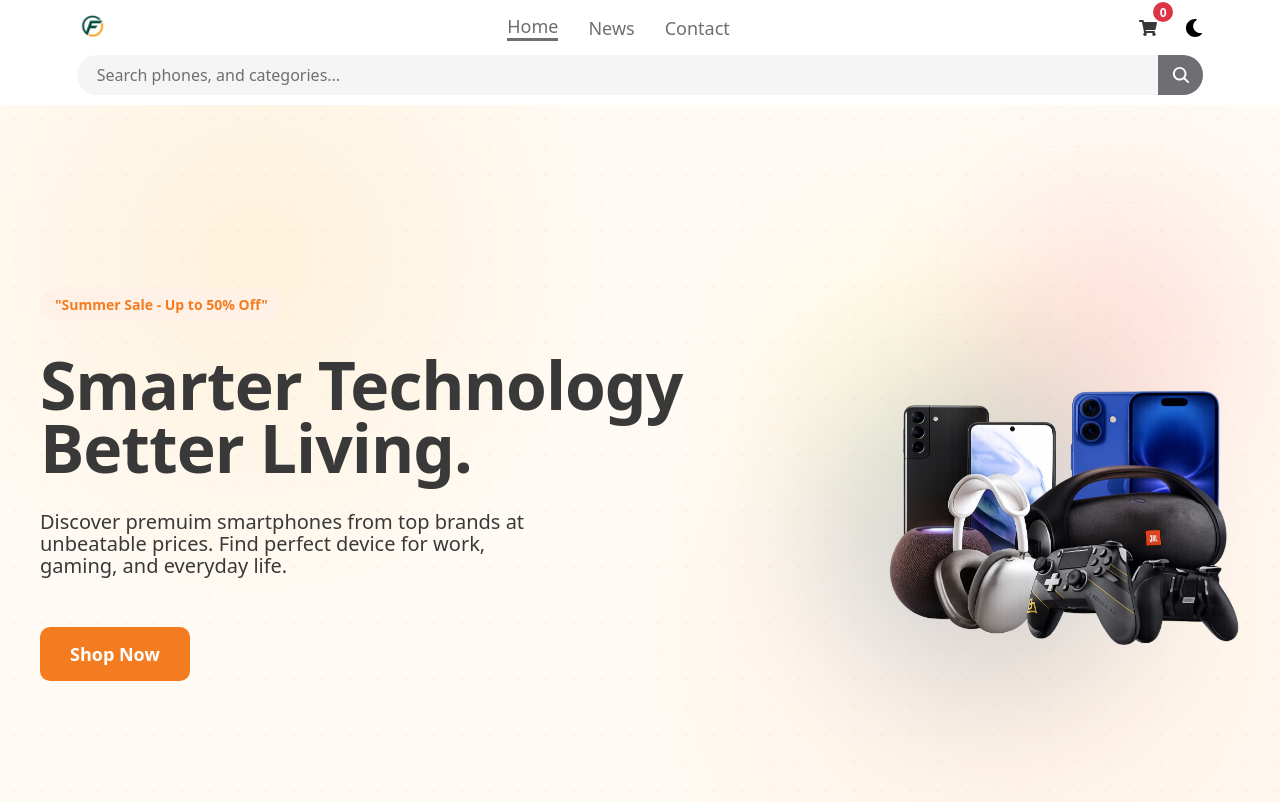
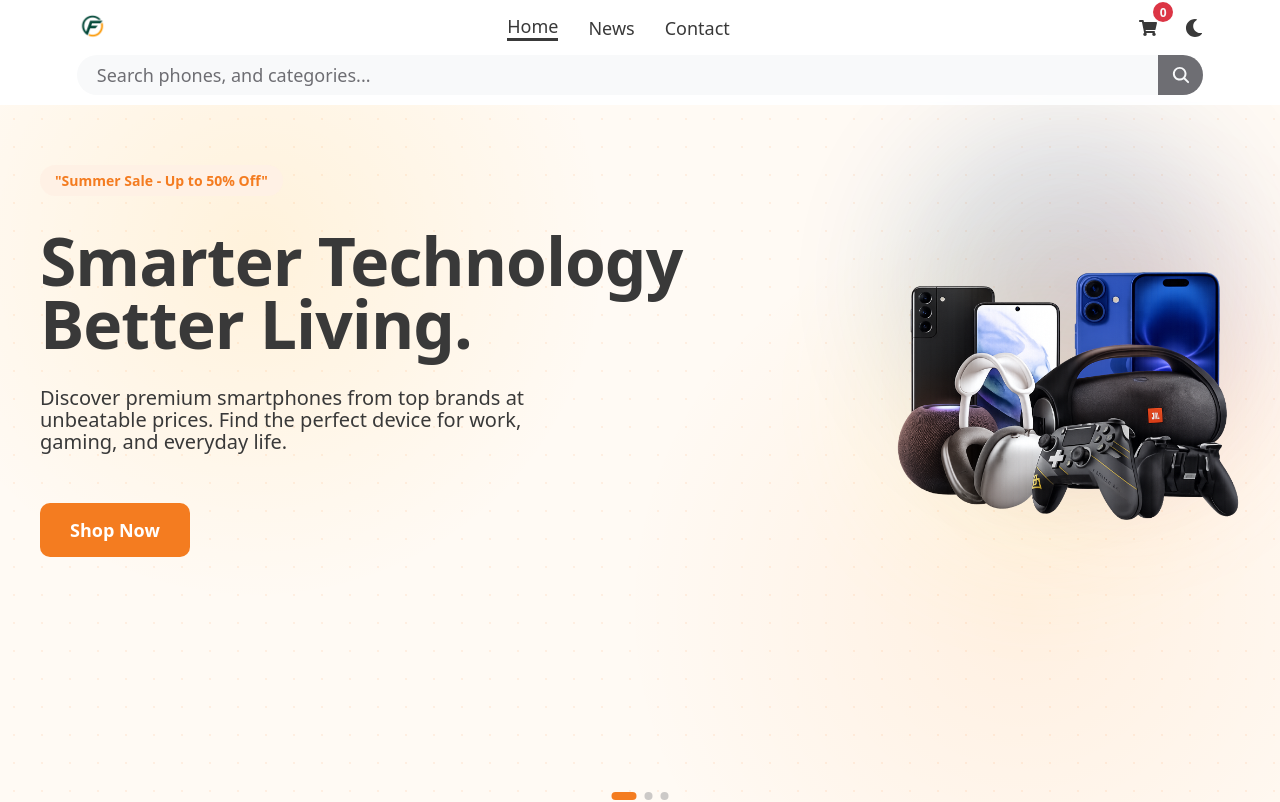
Before and after one commit to Immanuelchika099/phone-hub, a React (Vite) app: page / in a window 1280 px wide. Shown: the top 802 px of the page. Built offline with nearby package versions, Linux system fonts and the light colour scheme.

Commit message:
workflow

```diff
--- a/src/components/Hero.css
+++ b/src/components/Hero.css
@@ -1,6 +1,8 @@
 .hero-container{
     width: 100%;
-    height: 95vh;
+    height: auto;
+    min-height: 90vh;
+    padding: 6rem 2rem 8rem;
     background-color: var(--hero-background);
     overflow: visible;
     background-image:
@@ -25,10 +27,75 @@
         28px 28px;
 
     position: relative;
-
     transition: background-color .4s ease;
 }
+.hero-content{
+    position: relative;
+    z-index: 5;
+}
 
+
+.hero-image-wrapper{
+    position: relative;
+    display: flex;
+    align-items: center;
+    justify-content: center;
+    z-index: 2;
+}
+
+/* ==================================================
+   HERO SLIDER DOTS
+================================================== */
+
+.hero-dots{
+    position: absolute;
+
+    bottom: 2.5rem;
+    left: 50%;
+
+    transform: translateX(-50%);
+
+    display: flex;
+    align-items: center;
+
+    gap: .8rem;
+
+    z-index: 20;
+}
+
+
+.hero-dot{
+    width: .8rem;
+    height: .8rem;
+
+    padding: 0;
+
+    border: none;
+
+    border-radius: 50%;
+
+    background: var(--secondary-color);
+
+    opacity: .35;
+
+    cursor: pointer;
+
+    transition:
+        width .3s ease,
+        opacity .3s ease,
+        transform .3s ease;
+}
+
+
+.hero-dot.active{
+    width: 2.5rem;
+
+    border-radius: 999px;
+
+    opacity: 1;
+
+    background: var(--primary-color-light);
+}
 
 .heroFlex{
     max-width: 120rem;
@@ -292,7 +359,8 @@
 @media (max-width: 576px){
 
     .hero-container{
-        padding: 4rem 1.8rem;
+        min-height: 90vh;
+        padding: 4rem 1.8rem 7rem;
     }
 
     .summerTx{
--- a/src/components/Hero.jsx
+++ b/src/components/Hero.jsx
@@ -1,47 +1,242 @@
 import heroTechImg from "../assets/phones/heroImg.png";
-import "../components/Hero.css"
-import { motion } from "framer-motion"
+import "../components/Hero.css";
+import { motion, AnimatePresence } from "framer-motion";
+import { useEffect, useState } from "react";
 
-function Hero(){
-    return(
+function Hero() {
+
+    const [currentSlide, setCurrentSlide] = useState(0);
+
+    const slides = [
+        {
+            tag: '"Summer Sale - Up to 50% Off"',
+            title: (
                 <>
+                    Smarter Technology <br />
+                    Better Living.
+                </>
+            ),
+            text:
+                "Discover premium smartphones from top brands at unbeatable prices. Find the perfect device for work, gaming, and everyday life.",
+            button: "Shop Now",
+            image: heroTechImg,
+        },
+
+        {
+            tag: '"Latest Technology"',
+            title: (
+                <>
+                    Upgrade Your <br />
+                    Everyday.
+                </>
+            ),
+            text:
+                "Explore powerful smartphones designed to keep up with your lifestyle, work, entertainment, and everything in between.",
+            button: "Explore Phones",
+            image: heroTechImg,
+        },
+
+        {
+            tag: '"Built For You"',
+            title: (
+                <>
+                    Find Your <br />
+                    Perfect Phone.
+                </>
+            ),
+            text:
+                "From powerful Android devices to the latest iPhones, discover technology that fits your style and your needs.",
+            button: "View Collection",
+            image: heroTechImg,
+        },
+    ];
+
+
+    // AUTOMATIC SLIDER
+    useEffect(() => {
+
+        const interval = setInterval(() => {
+
+            setCurrentSlide((prev) =>
+                (prev + 1) % slides.length
+            );
+
+        }, 8000);
+
+        return () => clearInterval(interval);
+
+    }, [slides.length]);
+
+
+    const slide = slides[currentSlide];
+
+
+    return (
+        <>
+
             <main className="hero-container">
-            <div className="heroFlex">
+
+                <AnimatePresence mode="wait">
+
                     <motion.div
-                    initial={{ opacity: 0, y: -80 }}
-                    animate={{ opacity: 1, y: 0 }}
-                    transition={{ duration: 0.8 }}
-                >
-                    <p className="summerTx">"Summer Sale - Up to 50% Off"</p>
-                    <h1 className="heroH1"> Smarter Technology <br />Better Living.</h1>
-                    <p className="heroText">
-                        Discover premuim smartphones from top brands at unbeatable prices.
-                        Find perfect device for work, gaming, and everyday life.
-                    </p>
-                    <motion.button className="shopNow btn"
-                        initial={{ opacity: 0, scale: 0.8 }}
-                        animate={{ opacity: 1, scale: 1 }}
-                        transition={{ duration: 0.4, delay: 0.5 }}
-                        whileHover={{ scale: 1.05 }} whileTap={{ scale: 0.95 }}
-                    >
-                        Shop Now
-                    </motion.button>
-                </motion.div>
-                <motion.div
+                        key={currentSlide}
+                        className="heroFlex"
+
                         initial={{ opacity: 0, x: 80 }}
                         animate={{ opacity: 1, x: 0 }}
-                    transition={{ duration: 0.8, delay: 0.2 }}
+                        exit={{ opacity: 0, x: -80 }}
+
+                        transition={{ duration: 0.6 }}
                     >
-                    <img className="heroTechImg" src= { heroTechImg }  alt="Tech Products" />
+
+                        {/* LEFT CONTENT */}
+
+                        <div className="hero-content">
+
+                            <motion.p
+                                className="summerTx"
+                                initial={{ opacity: 0, y: -30 }}
+                                animate={{ opacity: 1, y: 0 }}
+                                transition={{ duration: 0.5 }}
+                            >
+                                {slide.tag}
+                            </motion.p>
+
+
+                            <motion.h1
+                                className="heroH1"
+                                initial={{ opacity: 0, y: 30 }}
+                                animate={{ opacity: 1, y: 0 }}
+                                transition={{
+                                    duration: 0.6,
+                                    delay: 0.1
+                                }}
+                            >
+                                {slide.title}
+                            </motion.h1>
+
+
+                            <motion.p
+                                className="heroText"
+                                initial={{ opacity: 0, y: 30 }}
+                                animate={{ opacity: 1, y: 0 }}
+                                transition={{
+                                    duration: 0.6,
+                                    delay: 0.2
+                                }}
+                            >
+                                {slide.text}
+                            </motion.p>
+
+
+                            <motion.button
+                                className="shopNow btn"
+
+                                initial={{
+                                    opacity: 0,
+                                    scale: 0.8
+                                }}
+
+                                animate={{
+                                    opacity: 1,
+                                    scale: 1
+                                }}
+
+                                transition={{
+                                    duration: 0.4,
+                                    delay: 0.3
+                                }}
+
+                                whileHover={{
+                                    scale: 1.05
+                                }}
+
+                                whileTap={{
+                                    scale: 0.95
+                                }}
+                            >
+                                {slide.button}
+                            </motion.button>
+
+                        </div>
+
+
+                        {/* RIGHT IMAGE */}
+
+                        <motion.div
+                            className="hero-image-wrapper"
+
+                            initial={{
+                                opacity: 0,
+                                x: 100
+                            }}
+
+                            animate={{
+                                opacity: 1,
+                                x: 0
+                            }}
+
+                            transition={{
+                                duration: 0.7,
+                                delay: 0.1
+                            }}
+                        >
+
+                            <img
+                                className="heroTechImg"
+                                src={slide.image}
+                                alt="Tech Products"
+                            />
+
                             <div className="blob blob1"></div>
                             <div className="blob blob2"></div>
                             <div className="blob blob3"></div>
+
                         </motion.div>
+
+                    </motion.div>
+
+                </AnimatePresence>
+
+
+                {/* SLIDER DOTS */}
+
+                <div className="hero-dots">
+
+                    {slides.map((_, index) => (
+
+                        <button
+                            key={index}
+                            className={
+                                currentSlide === index
+                                    ? "hero-dot active"
+                                    : "hero-dot"
+                            }
+
+                            onClick={() => setCurrentSlide(index)}
+
+                            aria-label={`Go to slide ${index + 1}`}
+                        />
+
+                    ))}
+
                 </div>
+
             </main>
-        <p className="hero-footerTx">CALL TO ORDER <a className="callNo" href="tel:+2349161229138"> 234 916 122 9138 </a> </p>
+
+
+            <p className="hero-footerTx">
+                CALL TO ORDER{" "}
+                <a
+                    className="callNo"
+                    href="tel:+2349161229138"
+                >
+                    234 916 122 9138
+                </a>
+            </p>
+
         </>
-    )
+    );
 }
 
 export default Hero;
--- a/src/components/Navbar.css
+++ b/src/components/Navbar.css
@@ -4,7 +4,7 @@
     position: sticky;
     top: 0;
     z-index: 1000;
-    background: rgba(255, 255, 255, 0.834);
+    background: var(--navbar-background);
     backdrop-filter: blur(1rem);
 }
 
@@ -46,6 +46,7 @@
     cursor: pointer;
     position: relative;
     z-index: 2001;
+    color: var(--dark-color);
 }
 
 
@@ -61,12 +62,12 @@
 }
 
 .navLinkText {
-    color: var(--secondary-color);
+    color: var(--page-text);
     position: relative;
 }
 
 .navLinkText.active {
-    border-bottom: 3px solid var(--secondary-color);
+    border-bottom: 3px solid var(--page-text);
 }
 
 .navLinkText::after {
@@ -74,7 +75,7 @@
     position: absolute;
     width: 100%;
     height: 3px;
-    background-color: var(--secondary-color);
+    background-color: var(--dark-color);
     border-radius: 10px;
     left: 0;
     bottom: -3px;
@@ -112,44 +113,35 @@
 .search-container {
     width: 100%;
     height: 4rem;
-
     display: flex;
     align-items: center;
-
     overflow: hidden;
     border-radius: 999px;
-
-    background: #f5f5f5;
+    font-size: 1.8rem;
+    background: var(--light-color);
 }
 
 .searchInput {
     flex: 1;
     width: 100%;
-
     border: none;
     outline: none;
     background: transparent;
-
     padding: 1.2rem 2rem;
-
     color: var(--secondary-color);
-    font-size: 1.6rem;
+    font-size: 1.8rem;
     font-weight: inherit;
 }
 
 .search-icon {
     width: 4.5rem;
     height: 100%;
-
     border: none;
     background: var(--secondary-color);
-
-    color: #fefefe;
-
+    color: var(--light-color);
     display: flex;
     align-items: center;
     justify-content: center;
-
     font-size: 2rem;
     cursor: pointer;
 }
@@ -180,30 +172,22 @@
 
 .cartIcon {
     font-size: 1.8rem;
-    color: inherit;
+    color: var(--dark-color);
 }
 
 .cartCount {
     font-size: 1.2rem;
-
     position: absolute;
-
     background: var(--danger-color);
-
     border-radius: 50%;
-
     width: 2rem;
     height: 2rem;
-
-    color: #fefefe;
-
+    color: var(--light-color);
     right: -8px;
     top: -8px;
-
     display: flex;
     justify-content: center;
     align-items: center;
-
     font-weight: bold;
 }
 
@@ -214,7 +198,7 @@
 
 .darkModeIcon {
     font-size: 1.8rem;
-    color: black;
+    color: var(--dark-color);
     cursor: pointer;
 }
 
@@ -226,9 +210,7 @@
 .overlay {
     position: fixed;
     inset: 0;
-
     background: rgba(0, 0, 0, .35);
-
     z-index: 998;
 }
 
@@ -242,7 +224,6 @@
     .nav {
         padding: 1.2rem 3rem;
     }
-
     .navLinks {
         gap: 2rem;
         font-size: 1.6rem;
@@ -260,15 +241,15 @@
 ========================= */
 
 @media (max-width: 768px) {
-
+    body{
+        padding-top: 10rem;
+    }
     .nav {
         position: fixed;
         top: 0;
         left: 0;
-
         padding: 1.2rem 2rem;
-
-        background: rgba(255, 255, 255, 0.9);
+        background: var(--navbar-background );
         backdrop-filter: blur(1rem);
     }
 
@@ -283,9 +264,7 @@
         right: auto;
         width: 24rem;
         height: 100vh;
-
-        background: #fff;
-
+        background: var(--surface-color-2);
         display: flex;
         flex-direction: column;
 
@@ -334,39 +313,31 @@
 @media (max-width: 576px) {
 
     .nav {
-        padding: 1rem 1.4rem;
+        padding: 1.2rem 1.4rem .8rem;
     }
-
     .navLeft {
         gap: .8rem;
     }
-
     .logo img {
         width: 3rem;
     }
-
     .menuIcon {
         font-size: 2.5rem;
     }
-
     .navActions {
-        gap: 1rem;
+        gap: 2rem;
     }
-
     .cartContainer {
         width: 3rem;
         height: 3rem;
     }
-
     .darkModeIcon {
         font-size: 1.7rem;
     }
-
     .searchInput {
-        padding: 1.2rem 1.5rem;
+        padding: 1.2rem 2rem;
         font-size: 1.4rem;
     }
-
     .search-icon {
         width: 4rem;
     }
--- a/src/index.css
+++ b/src/index.css
@@ -3,6 +3,7 @@
        THEME COLORS
     ========================= */
     --primary-color: #f47c20;
+    --navbar-background: #ffffffd5;
     --primary-color-mid: #1e5a1e;
     --primary-color-light: #f47c20;
     --primary-color-shadow: #ffa663;
@@ -71,9 +72,11 @@
 .darkMode{
     /* Global */
     --page-background: #0b0b0d;
+    --navbar-background: #0b0b0dd5;
     --page-text: #f5f5f7;
     --muted-text: #a1a1a6;
     --surface-color: #151518;
+    --dark-color: #f5f5f7;
     --surface-color-2: #1d1d21;
     --border-color: #2c2c30;
     --card-border-color: #2c2c30;
```
Lines whose indentation alone changed are shown as unchanged.
